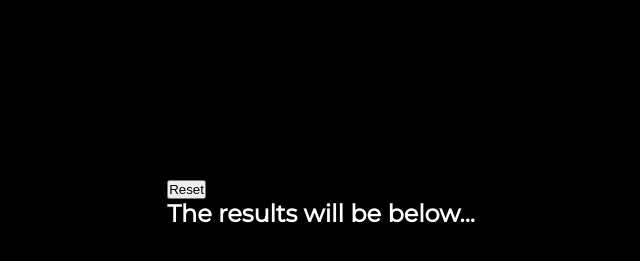
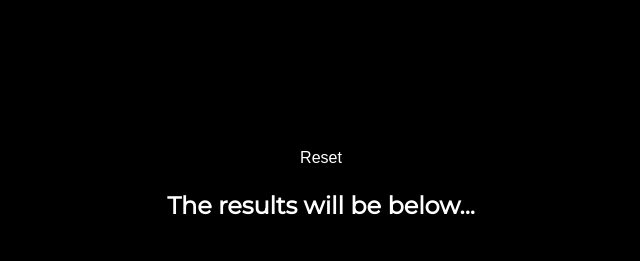
Before and after one commit to StatusGray/Rock-Paper-Scissor, a plain HTML site: page index.html in a window 1280 px wide. Shown: the part 471-732 px from the top of the page, without its empty margins (319-959 px from the left). Drawn offline with Linux system fonts and the light colour scheme.

Commit message:
style: positioned the reset button with a background when hovered

```diff
--- a/css/style.css
+++ b/css/style.css
@@ -79,6 +79,28 @@ li {
   padding: 2px 0 0 10px;
 }
 
+.reset-button {
+  margin: auto;
+  display: flex;
+  justify-content: center;
+  padding: 8px 12px;
+  background: none;
+  border: none;
+  color: #fff;
+  font-size: 16px;
+  cursor: pointer;
+}
+
+.reset-button:hover {
+  border-radius: 5px;
+  background-color: #fff;
+  color: #000;
+}
+
+h2 {
+  margin: 16px 0;
+}
+
 p {
   display: flex;
   justify-content: center;
```
